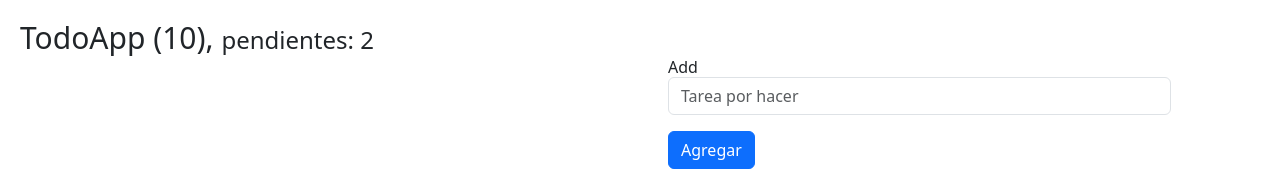
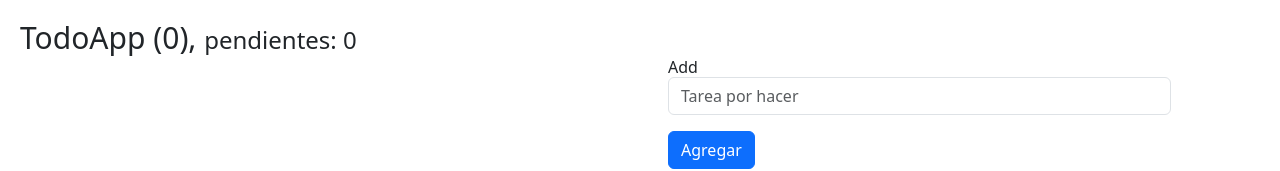
Before and after one commit to patinoAlexis/learning-react-01-hooks, a React (Vite) app: page / in a window 1280 px wide. Shown: the top 171 px of the page. Built offline with nearby package versions, Linux system fonts and the light colour scheme.

Commit message:
Finish 08

```diff
--- a/src/08-useReducer/TodoApp.jsx
+++ b/src/08-useReducer/TodoApp.jsx
@@ -3,13 +3,18 @@ import { TodoAppFormAdd } from "./TodoAppFormAdd.jsx";
 import { useTodo } from "./useTodo.jsx";
 
 export const TodoApp = () => {
-  const { todoList, handleAddItem, handleToggleItem, deleteFromList } =
-    useTodo();
+  const {
+    todoList,
+    pendingToDo,
+    handleAddItem,
+    handleToggleItem,
+    deleteFromList,
+  } = useTodo();
 
   return (
     <>
       <h1 className="tw-text-3xl">
-        TodoApp ({10}), <small>pendientes: {2}</small>
+        TodoApp ({todoList.length}), <small>pendientes: {pendingToDo}</small>
       </h1>
       <div className="row">
         <div className="col-6 tw-m-2">
--- a/src/08-useReducer/useTodo.jsx
+++ b/src/08-useReducer/useTodo.jsx
@@ -1,4 +1,4 @@
-import { useEffect, useReducer } from "react";
+import { useEffect, useReducer, useState } from "react";
 import { todoReducer } from "./todoReducer.js";
 
 const initTodoList = () => {
@@ -11,8 +11,10 @@ export const useTodo = () => {
     [], // JSON.parse(localStorage.getItem("todosList") || "[]")
     initTodoList,
   );
+  const [pendingToDo, setPendingToDo] = useState(0);
   useEffect(() => {
     localStorage.setItem("todosList", JSON.stringify(todoList || []));
+    setPendingToDo(todoList.filter((el) => !el.done).length);
   }, [todoList]);
 
   const deleteFromList = (item) => {
@@ -39,5 +41,6 @@ export const useTodo = () => {
     handleAddItem,
     handleToggleItem,
     deleteFromList,
+    pendingToDo,
   };
 };
```
